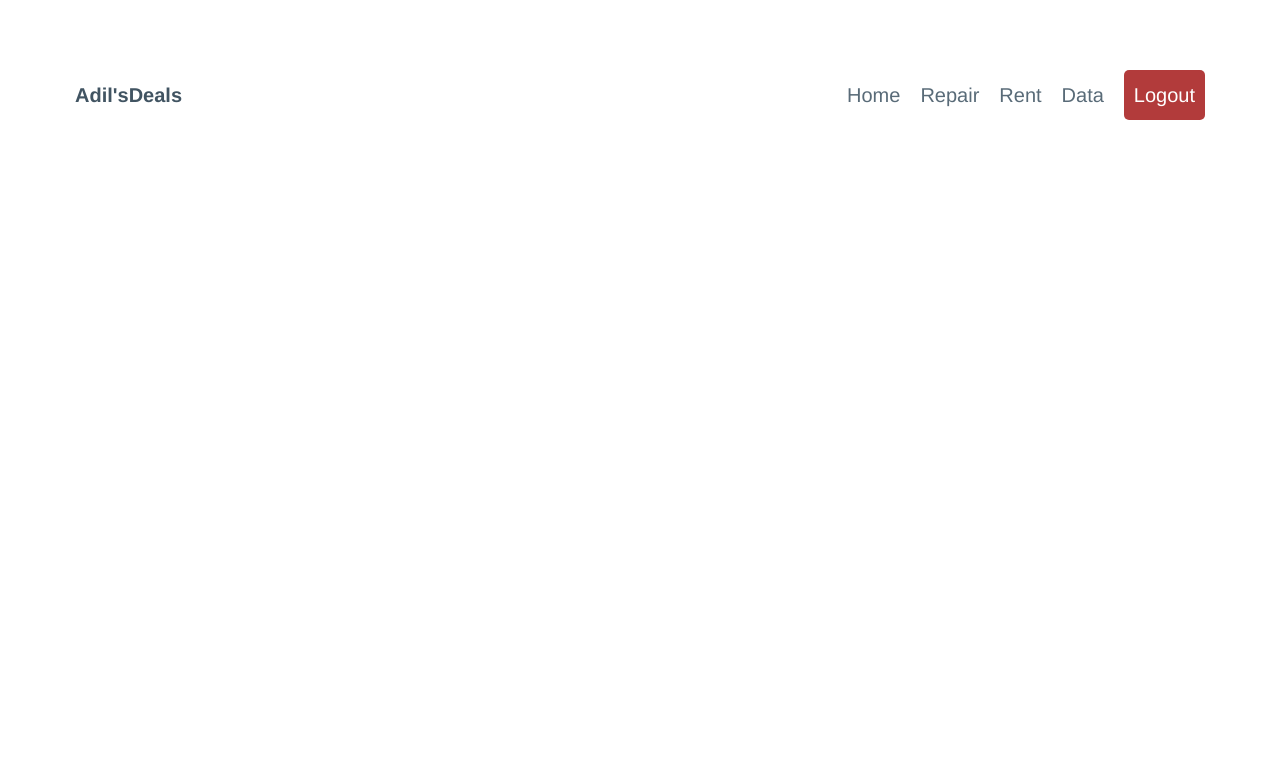
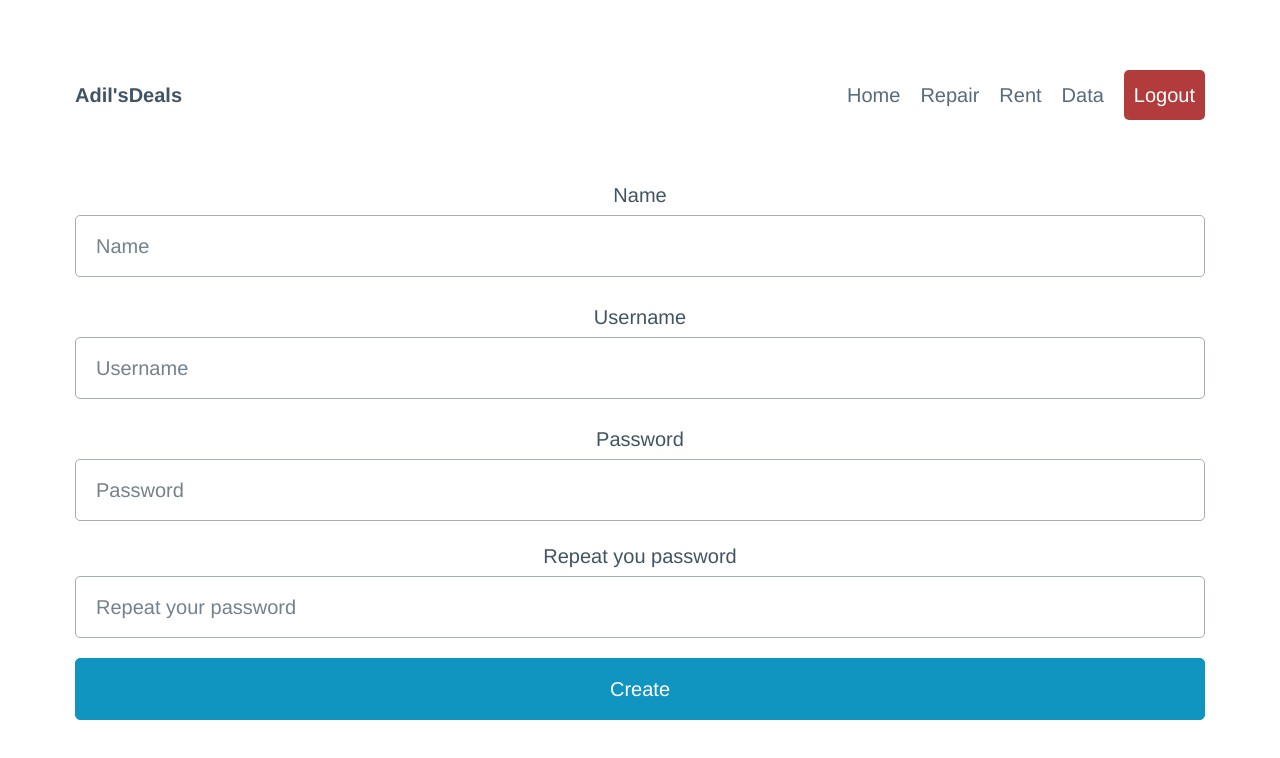
Before and after one commit to Stackeduary/Enterprise-System-Administration-2022, a Vue app in the folder frontend/: page /employee/create in a window 1280 px wide. Shown: the top 758 px of the page. Built offline with nearby package versions, Linux system fonts and the light colour scheme.

Commit message:
Created registration form. TODO: fix alert (maybe later)

```diff
--- a/frontend/src/router/index.js
+++ b/frontend/src/router/index.js
@@ -1,11 +1,17 @@
 import { createWebHistory, createRouter } from "vue-router";
 import Mainpage from "../views/Mainpage.vue";
+import EmployeeCreate from "../views/EmployeeCreate.vue";
 
 const routes = [
   {
     path: "/",
     name: "Mainpage",
     component: Mainpage,
+  },
+  {
+    path: "/employee/create",
+    name: "EmployeeCreate",
+    component: EmployeeCreate,
   },
 ];
 
--- /dev/null
+++ b/frontend/src/views/EmployeeCreate.vue
@@ -0,0 +1,102 @@
+<template>
+  <main>
+    <h3 v-if="result > 0">Employee created!</h3>
+    <h3 v-if="result < 0">Oh no, something went wrong 😢</h3>
+
+    <form class="container">
+      <label for="name">
+        Name
+        <input
+          v-model="Employee.name"
+          type="text"
+          id="name"
+          name="name"
+          placeholder="Name"
+          required
+        />
+      </label>
+
+      <!-- Markup example 1: input is inside label -->
+      <label for="username">
+        Username
+        <input
+          v-model="Employee.username"
+          type="text"
+          id="username"
+          name="username"
+          placeholder="Username"
+          required
+        />
+      </label>
+
+      <label for="password">Password</label>
+      <input
+        v-model="Employee.password"
+        type="password"
+        id="password"
+        name="password"
+        placeholder="Password"
+        required
+      />
+
+      <label for="passwordCheck">Repeat you password</label>
+      <input
+        v-model="Employee.passwordCheck"
+        type="password"
+        id="passwordCheck"
+        name="passwordCheck"
+        placeholder="Repeat your password"
+        required
+      />
+
+      <!-- Button -->
+      <button @click="createEmployee" type="submit">Create</button>
+    </form>
+  </main>
+</template>
+
+<script>
+import * as api from "./api";
+import axios from "axios";
+export default {
+  name: "EmployeeCreate",
+  data() {
+    return {
+      Employee: {
+        name: "",
+        username: "",
+        password: "",
+        passwordCheck: "",
+      },
+      result: 0,
+    };
+  },
+  methods: {
+    createEmployee(e) {
+      e.preventDefault();
+      const data = {
+        name: this.Employee.name,
+        username: this.Employee.username,
+        password: this.Employee.password,
+        passwordCheck: this.Employee.passwordCheck,
+      };
+      axios
+        .post(api.ENDPOINTS.employeeCreate, data)
+        .then((response) => {
+          console.log(response);
+          this.result = 1;
+        })
+        .catch((error) => {
+          console.log(error);
+          this.result = -1;
+        });
+    },
+  },
+};
+</script>
+
+<style scoped>
+form {
+  margin-top: 50px;
+}
+</style>
```
